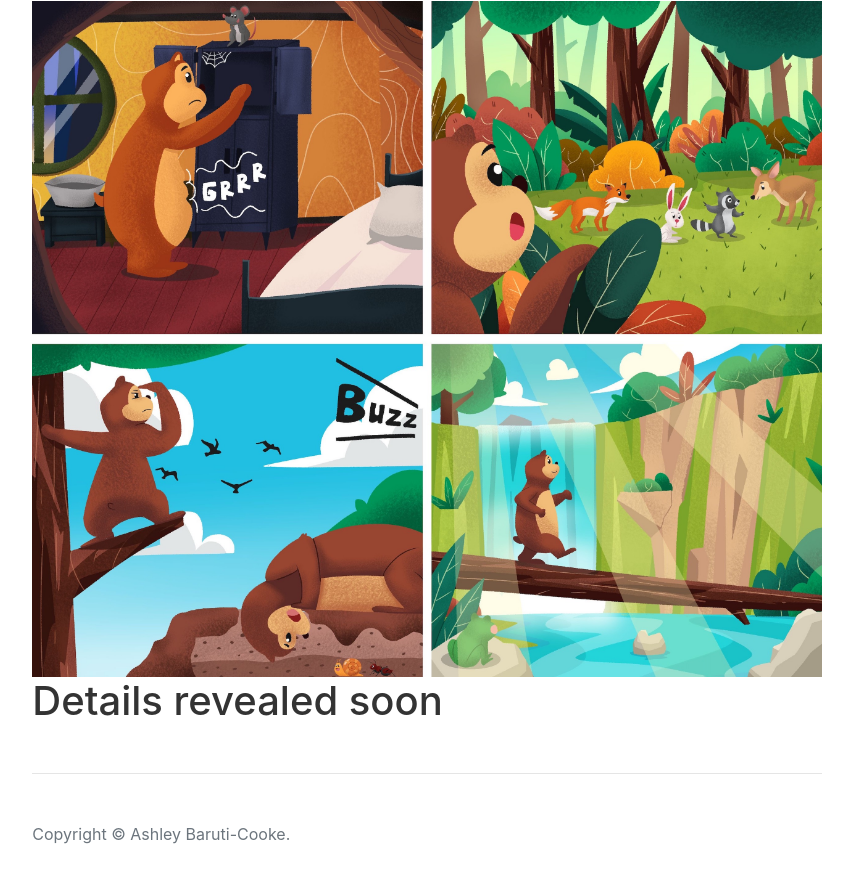
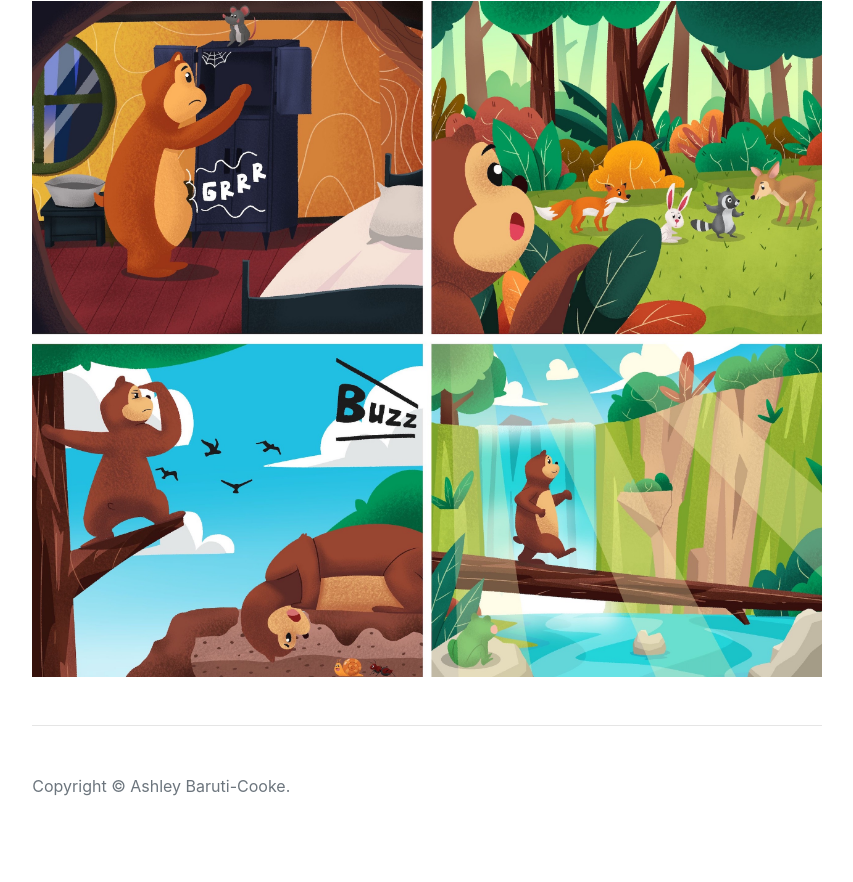
Before and after one commit to dudeatmars/bibbles-the-bear-site, a website with bundled scripts: page index.html in a window 1280 px wide. Shown: the part 484-1366 px from the top of the page, without its empty margins (213-1066 px from the left). Built offline with nearby package versions, Linux system fonts and the light colour scheme; files whose address does not match are found by name.

Commit message:
Remove details revealed soon

```diff
--- a/index.html
+++ b/index.html
@@ -30,8 +30,6 @@
         <img src="assets/img/placeholder.jpg" class="img-fluid" style="max-width: 100%; height: auto;">
       </picture>
 
-      <h1>Details revealed soon</h1>
-
       <hr class="my-5">
 
       <p class="text-muted">Copyright &copy; Ashley Baruti-Cooke.</p>
```
